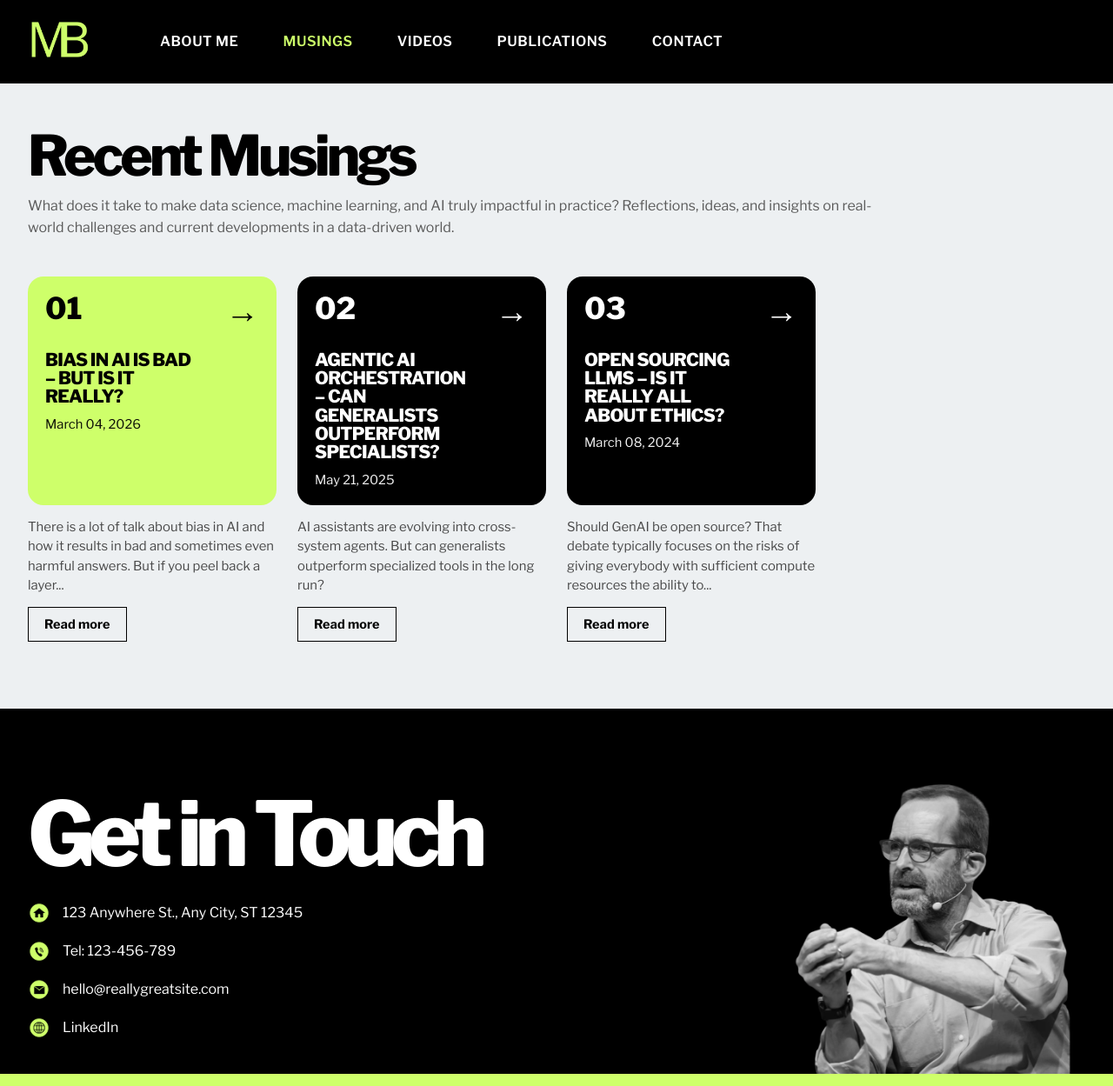
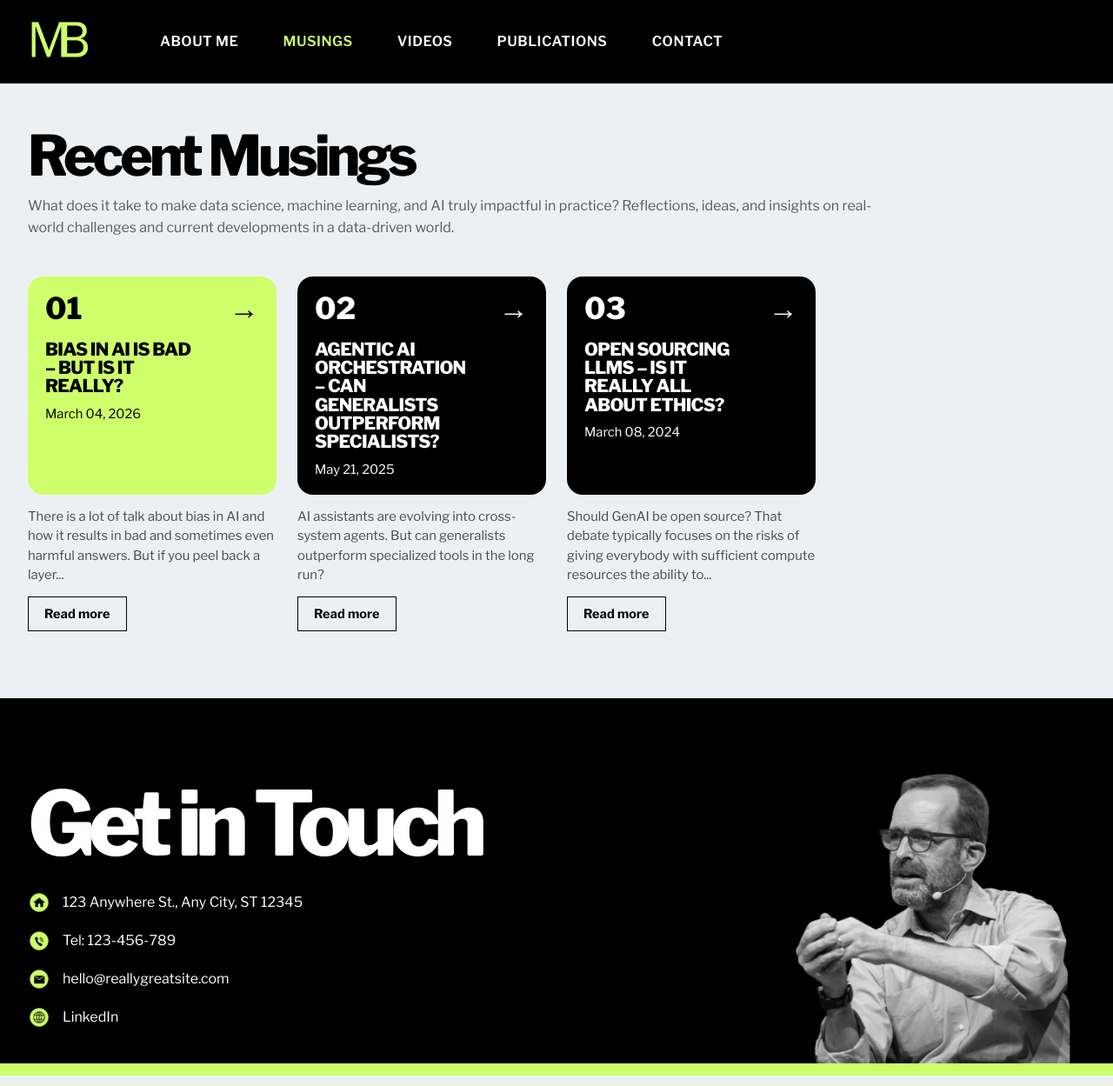
Before and after one commit to lacahelpme/mb, a Jekyll site: the page built from musings.html, in a window 1280 px wide. Shown: the whole page at 87% size. Built offline with Jekyll 4.4.1, drawn with Linux system fonts in a browser that asks for light colours.

Commit message:
Update style.css

```diff
--- a/assets/css/style.css
+++ b/assets/css/style.css
@@ -1322,45 +1322,6 @@ h4:last-child {
   align-items: stretch;
 }
 
-.musing-home-card-subpage {
-  min-height: 100%;
-}
-
-.musing-home-card-subpage.musing-home-card-link {
-  grid-template-rows: 1fr;
-}
-
-.musing-tile-subpage {
-  padding: 20px 20px 18px;
-  border-radius: 18px;
-}
-
-.musing-tile-subpage .musing-tile-top {
-  margin-bottom: 0.5rem;
-}
-
-.musing-tile-subpage .musing-tile-arrow {
-  font-size: 2.4rem;
-}
-
-.musing-tile-subpage .musing-tile-body h2 {
-  font-size: clamp(1.05rem, 1.35vw, 1.28rem);
-  line-height: 1.08;
-  letter-spacing: -0.03em;
-  font-weight: 800;
-  text-transform: uppercase;
-  margin-bottom: 0.65rem;
-}
-
-.musing-tile-subpage .musing-tile-date {
-  font-size: 0.92rem;
-  opacity: 0.95;
-}
-
-.musing-tile-subpage .button-outline {
-  justify-self: start;
-}
-
 .musings-listing-cards .musing-tile-excerpt {
   color: #404040;
 }
```
